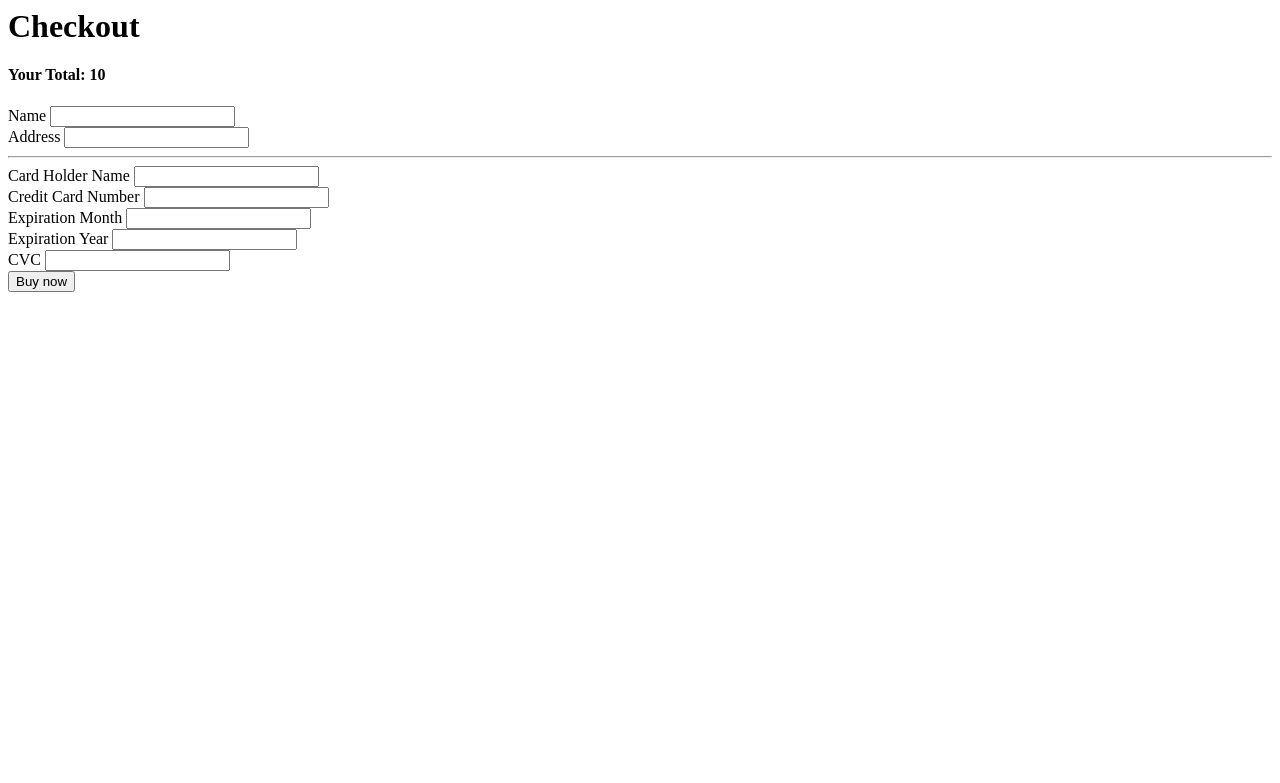
After one commit to mohitapatil/SE-miniproject, a Node server app: page /hospital/600000000000000000000001/checkout in a window 1280 px wide. The commit adds this page. Shown: the top 783 px of the page. Run offline with Node 20, Linux system fonts and the light colour scheme; tables that the repository leaves empty hold one stand-in row (values such as "Sample post"); some libraries are stand-ins or nearby versions.

Commit message:
lot of changes

```diff
--- a/index.js
+++ b/index.js
@@ -4,13 +4,16 @@ const mongodb = require('mongodb')
 const hospital= require('./modules/hospital')
 const question= require('./modules/questions')
 const answers= require('./modules/answers')
+const booking= require('./modules/booking')
 const passport     = require("passport");
 const LocalStratergy=require("passport-local");
 const passportLocalMongoose=require("passport-local-mongoose");
 const methodOverride= require("method-override");
+var stripe =require("stripe")("sk_test_51GqjnIK4s51wTJ1ClUHA9DZRtoyglY6pRdU0EBzkADFe7ePGOXTjAK7rBXenTiUhVsQtzMirCC0XKMQ5ZbOOUwgY00u8J04Qt8");
 
 
 var bodyParesr   = require("body-parser");
+const { request } = require('express')
 // const answers = require('./modules/answers')
 
 const app= express()
@@ -172,14 +175,6 @@ app.post("/question", function(req, res){
 
 //show individual questions with their answers
 app.get("/question/:id",async (req,res) =>{
-	// const sortt ={}
-	// question.findById(req.params.id).populate('answers').exec(function(err,question){
-	// 	if(err){
-	// 		console.log(err);
-	// 	}else{
-	// 		res.render("showQuestions.ejs",{question: question});
-	// 	}
-	// });
 	const sortt ={}
 	const matchh ={}
 
@@ -195,6 +190,7 @@ app.get("/question/:id",async (req,res) =>{
 		const quest = await question.findById(req.params.id)
 		await quest.populate({
 			path: 'answers',
+			match: matchh,
 			options: {
 				sort: sortt
 			}
@@ -205,6 +201,35 @@ app.get("/question/:id",async (req,res) =>{
 		console.log(e)
 	}
 });
+
+//upvote question
+app.get('/question/:id/:key',async (req,res,next) =>{
+
+	const pandemic = req.params.key
+	try{
+		await question.findByIdAndUpdate(req.params.id,{'$inc':{"tags.pandemic": 1}},{new: true})
+		.exec()
+			res.redirect("back")
+	} catch(e){
+		console.log(e)
+	}
+
+	// console.log(req.params.tag)
+	// console.log(req.params.id)
+
+	// const quest= question.findById(req.params.id)
+	// console.log((await quest).schema.paths.tags.ge)
+	// const ans=await question.updateOne(quest, {'$inc':{"tags.get(Key)": 1}},{new: true})
+	// console.log(ans)
+//	// question.findByIdAndUpdate(req.params.id,{'$inc':{"tag.get(Key)": 1}},{new: true}).exec((err, updatedvalue)=>{
+//    //     if(err){
+//	// 		console.log(err)
+//    //         res.redirect("back")
+//    //     }else{
+//    //         res.redirect("back")
+//    //     }
+//    // })
+})
 
 //add answer
 app.get("/question/:id/answers/new",isLoggedIn,function(req,res){
@@ -264,6 +289,50 @@ app.get('/question/:id/answers/:comment_id/upvot', function(req,res,next){
     })
 })
 
+
+
+//BOOKING
+app.get('/hospital/:id/checkout',function(req,res){
+	//// var errMsg = req.flash('error')[0];
+	hospital.findById(req.params.id, function(err,hospital){
+		if(err){
+			console.log(err);
+		}else{
+			res.render("checkout.ejs",{hospital});
+		}
+	});
+});
+
+app.post('/hospital/:id/checkout',async (req,res)=>{
+ var hosp = await hospital.findById(req.params.id)
+var stripe= await require("stripe")("sk_test_51GqjnIK4s51wTJ1ClUHA9DZRtoyglY6pRdU0EBzkADFe7ePGOXTjAK7rBXenTiUhVsQtzMirCC0XKMQ5ZbOOUwgY00u8J04Qt8");
+	stripe.charges.create({
+        amount: hosp.price * 100,
+        currency: "inr",
+        source: "tok_mastercard", // obtained with Stripe.js
+        description: "Test Charge"
+    }, function(err, charge) {
+		    // console.log("Entered ChargeCreate Callback Function.");
+        if (err) {
+			      // console.log("Encountered Stripe error.");
+			console.log(err)
+            return res.redirect('/');
+        }
+        var order = new booking({
+            toHospital: req.body.id,
+            address: req.body.address,
+            name: req.body.name,
+            paymentId: charge.id
+        });
+		order.save(function(err, result) {
+			hosp.booking = order.id
+			      // console.log("Entered UserSave Callback Function.");
+            res.redirect('/');
+		});
+        });
+    });
+
+
 function isLoggedIn(req,res,next){
     if(req.isAuthenticated()){
         return next()
--- /dev/null
+++ b/modules/booking.js
@@ -0,0 +1,10 @@
+var mongoose = require("mongoose");
+
+var schema = new mongoose.Schema({
+	toHospital: {type: mongoose.Schema.Types.ObjectId, ref: "hospital"},
+	name: {type: String,required: true},
+	address: { type: String, required: true},
+	paymentId: {type: String,required:true}
+});
+
+module.exports = mongoose.model("Booking", schema);
--- a/modules/hospital.js
+++ b/modules/hospital.js
@@ -9,17 +9,21 @@ const newHospital = new mongoose.Schema({
     unique:true,
     trim: true
     },
+    price: {
+        type:Number
+    },
     email: {
     type: String,
     trim: true,
     lowercase: true
     },
     address: String,
-    Doctors: [
+    booking: [
         {
-            type:String
+           type: mongoose.Schema.Types.ObjectId,
+           ref: "booking"
         }
-    ],
+     ],
     totalBeds: {
         type: Number,
         // required: true
--- a/modules/questions.js
+++ b/modules/questions.js
@@ -11,11 +11,10 @@ const question = mongoose.model('question', {
            ref: "Answer"
         }
      ],
-     tags: [{
+     tags: {
         type: Map,
-        of: Number,
-        default: 0
-    }]
+        of: Number
+    }
 
 })
 module.exports = question
--- a/package.json
+++ b/package.json
@@ -28,6 +28,7 @@
     "passport": "^0.4.1",
     "passport-local": "^1.0.0",
     "passport-local-mongoose": "^6.0.1",
+    "stripe": "^8.121.0",
     "validator": "^13.1.17"
   }
 }
--- /dev/null
+++ b/public/javascript/checkout.js
@@ -0,0 +1,37 @@
+Stripe.setPublishableKey('pk_test_51GqjnIK4s51wTJ1C5P4vmlYiVEoTM8VlW8oi615t9jTBZHF8Hw5uLckIOFUtKyfows15StkYq7fm1hmJRK49t21h00dd7sMy5O');
+
+var $form = $('#chechout-form');
+
+$form.submit(function(event){
+    $('#charge-error').addClass('hidden');
+	$form.find('button').prop('disabled',true);
+	Stripe.card.createToken({
+  number: $('#card-number').val(),
+  cvc: $('#card-cvc').val(),
+  exp_month: $('#card-expiry-month').val(),
+  exp_year: $('#card-expiry-year').val()
+}, stripeResponseHandler);
+	return false;
+});
+
+function stripeResponseHandler(status,response){
+	if (response.error) { // Problem!
+
+    // Show the errors on the form
+    $('#charge-error').text(response.error.message);
+    $('#charge-error').removeClass('hidden');
+    $form.find('button').prop('disabled', false); // Re-enable submission
+
+  } else { // Token was created!
+
+    // Get the token ID:
+    var token = response.id;
+
+    // Insert the token into the form so it gets submitted to the server:
+    $form.append($('<input type="hidden" name="stripeToken" />').val(token));
+
+    // Submit the form:
+    $form.get(0).submit();
+
+  }
+}
--- /dev/null
+++ b/views/checkout.ejs
@@ -0,0 +1,66 @@
+
+<script src="https://code.jquery.com/jquery-1.12.3.min.js"   integrity="sha256-aaODHAgvwQW1bFOGXMeX+pC4PZIPsvn2h1sArYOhgXQ="   crossorigin="anonymous"></script>
+<body>
+<div class="row">
+    <div class="col-sm-6 col-md-4 col-md-offset-4 col-sm-offset-3">
+        <h1>Checkout</h1>
+        <h4>Your Total: <%= hospital.price %></h4>
+        <form action="/hospital/<%= hospital._id %>/checkout" method="post" id="checkout-form">
+
+            <div class="row">
+                <div class="col-xs-12">
+                    <div class="form-group">
+                        <label for="name">Name</label>
+                        <input type="text" id="name" class="form-control" required name="name">
+                    </div>
+                </div>
+                <div class="col-xs-12">
+                    <div class="form-group">
+                        <label for="address">Address</label>
+                        <input type="text" id="address" class="form-control" required name="address">
+                    </div>
+                </div>
+                <hr>
+                <div class="col-xs-12">
+                    <div class="form-group">
+                        <label for="card-name">Card Holder Name</label>
+                        <input type="text" id="card-name" class="form-control" required>
+                    </div>
+                </div>
+                <div class="col-xs-12">
+                    <div class="form-group">
+                        <label for="card-number">Credit Card Number</label>
+                        <input type="text" id="card-number" class="form-control" required>
+                    </div>
+                </div>
+                <div class="col-xs-12">
+                    <div class="row">
+                        <div class="col-xs-6">
+                            <div class="form-group">
+                                <label for="card-expiry-month">Expiration Month</label>
+                                <input type="text" id="card-expiry-month" class="form-control" required>
+                            </div>
+                        </div>
+                        <div class="col-xs-6">
+                            <div class="form-group">
+                                <label for="card-expiry-year">Expiration Year</label>
+                                <input type="text" id="card-expiry-year" class="form-control" required>
+                            </div>
+                        </div>
+                    </div>
+                </div>
+                <div class="col-xs-12">
+                    <div class="form-group">
+                        <label for="card-cvc">CVC</label>
+                        <input type="text" id="card-cvc" class="form-control" required>
+                    </div>
+                </div>
+            </div>
+            <button type="submit" class="btn btn-success">Buy now</button>
+        </form>
+    </div>
+</div>
+
+<script type="text/javascript" src="https://js.stripe.com/v2/"></script>
+<script type="text/javascript" src="javascript/checkout.js"></script>
+</body>
```
Also changed, not shown: views/hospitalUpdate.ejs (+5 -13 lines), views/show.ejs (+25 -16 lines), views/showQuestions.ejs (+12 -2 lines), 1 other file.
